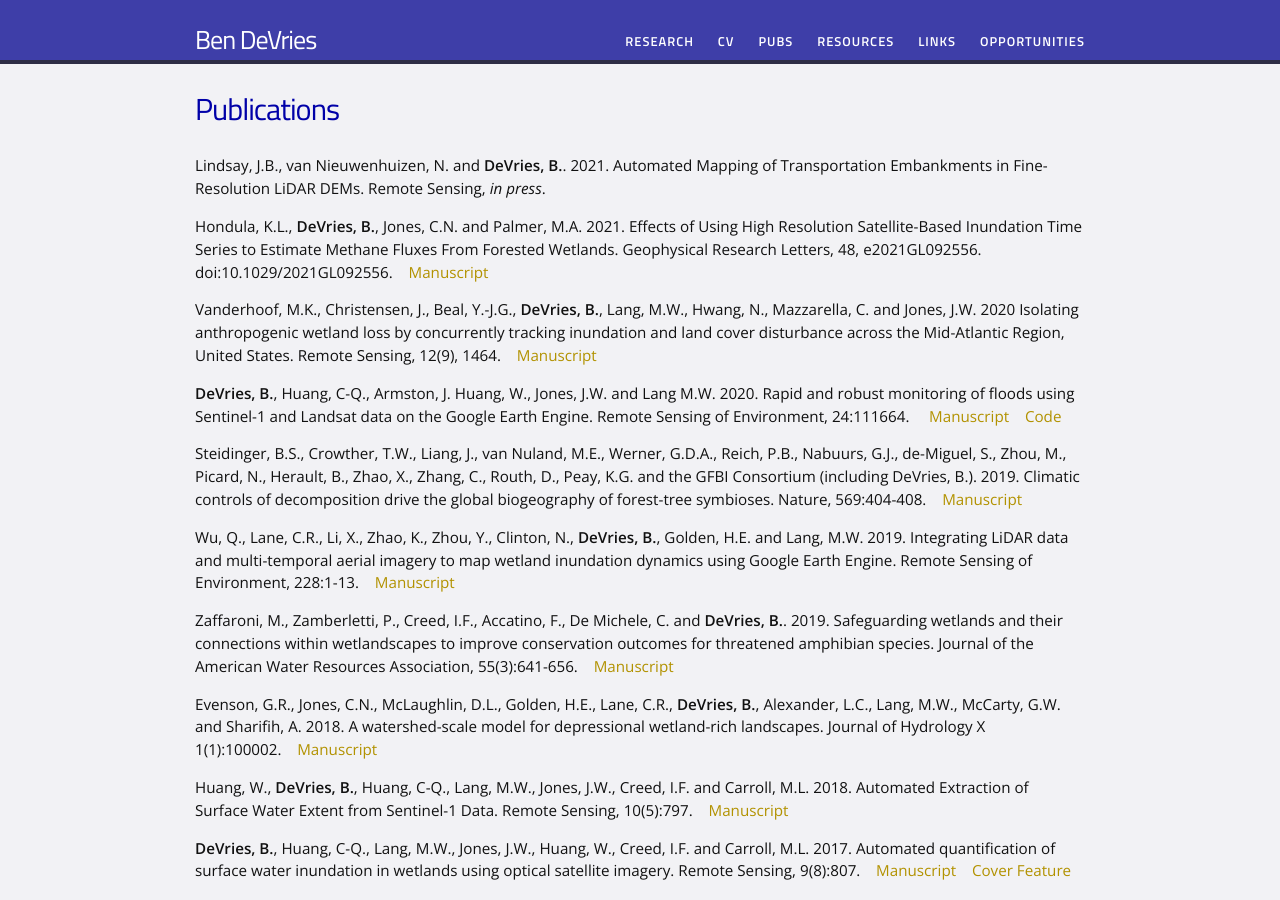
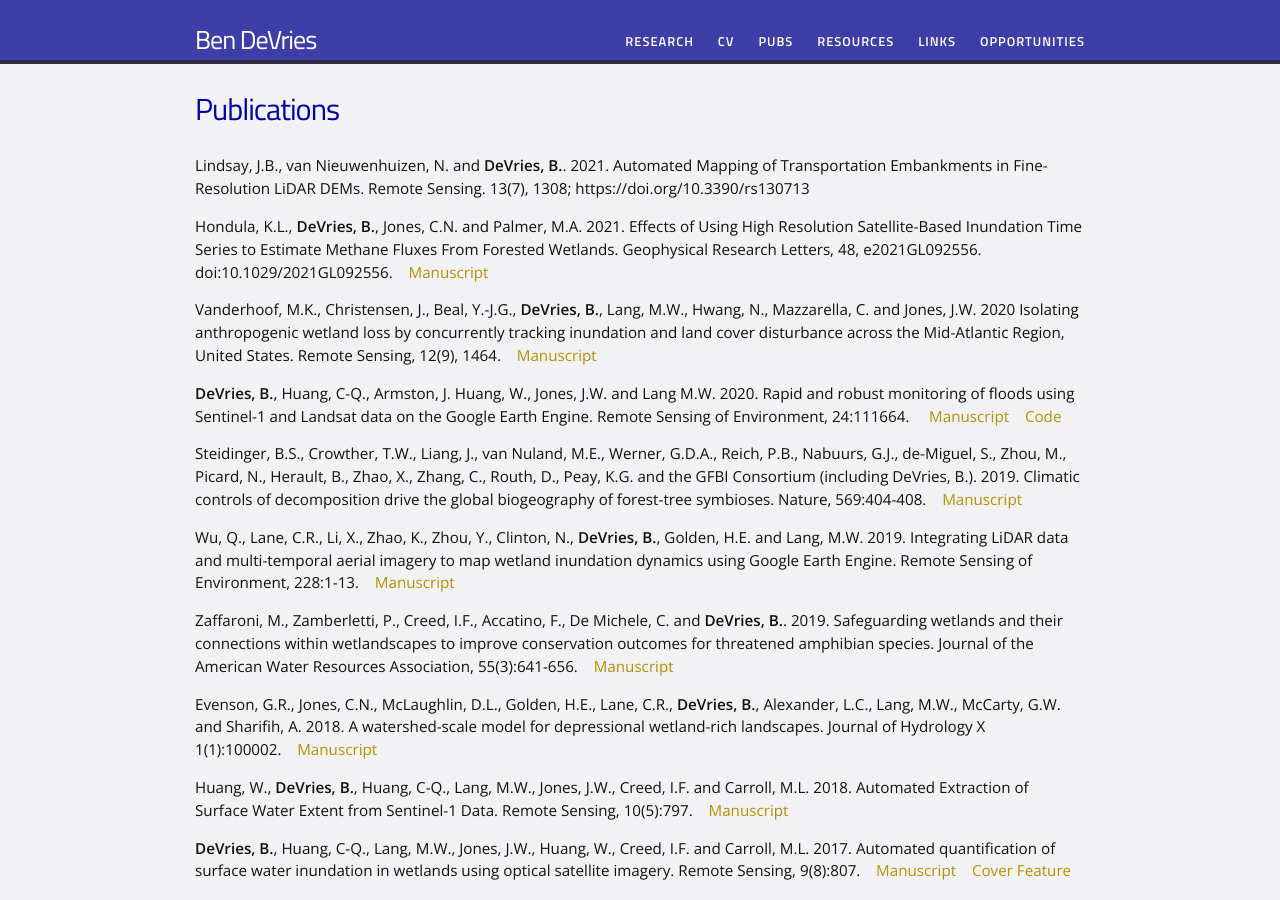
Before and after one commit to bendv/bendv.github.io, a Jekyll site: the page built from publications.md, in a window 1280 px wide and 900 px high. Built offline with Jekyll 4.4.1, drawn with Linux system fonts in a browser that asks for light colours.

Commit message:
update pubs

```diff
--- a/publications.md
+++ b/publications.md
@@ -4,7 +4,7 @@
 permalink: /publications/
 ---
 
-Lindsay, J.B., van Nieuwenhuizen, N. and **DeVries, B.**. 2021. Automated Mapping of Transportation Embankments in Fine-Resolution LiDAR DEMs. Remote Sensing, *in press*.
+Lindsay, J.B., van Nieuwenhuizen, N. and **DeVries, B.**. 2021. Automated Mapping of Transportation Embankments in Fine-Resolution LiDAR DEMs. Remote Sensing. 13(7), 1308; https://doi.org/10.3390/rs130713
 
 Hondula, K.L., **DeVries, B.**, Jones, C.N. and Palmer, M.A. 2021. Effects of Using High Resolution Satellite-Based Inundation Time Series to Estimate Methane Fluxes From Forested Wetlands. Geophysical Research Letters, 48, e2021GL092556. doi:10.1029/2021GL092556.&nbsp;&nbsp;&nbsp;&nbsp;<a href="https://doi.org/10.1029/2021GL092556">Manuscript</a>
 
```
